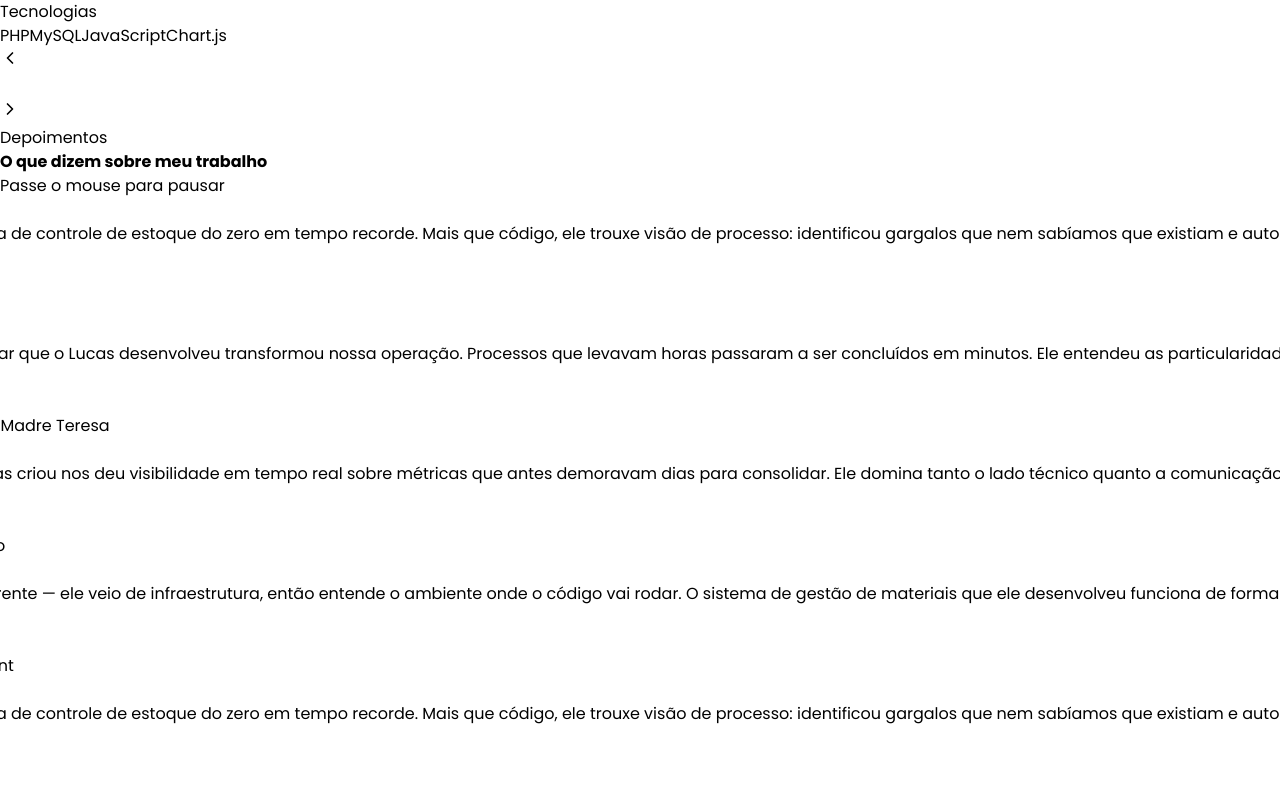
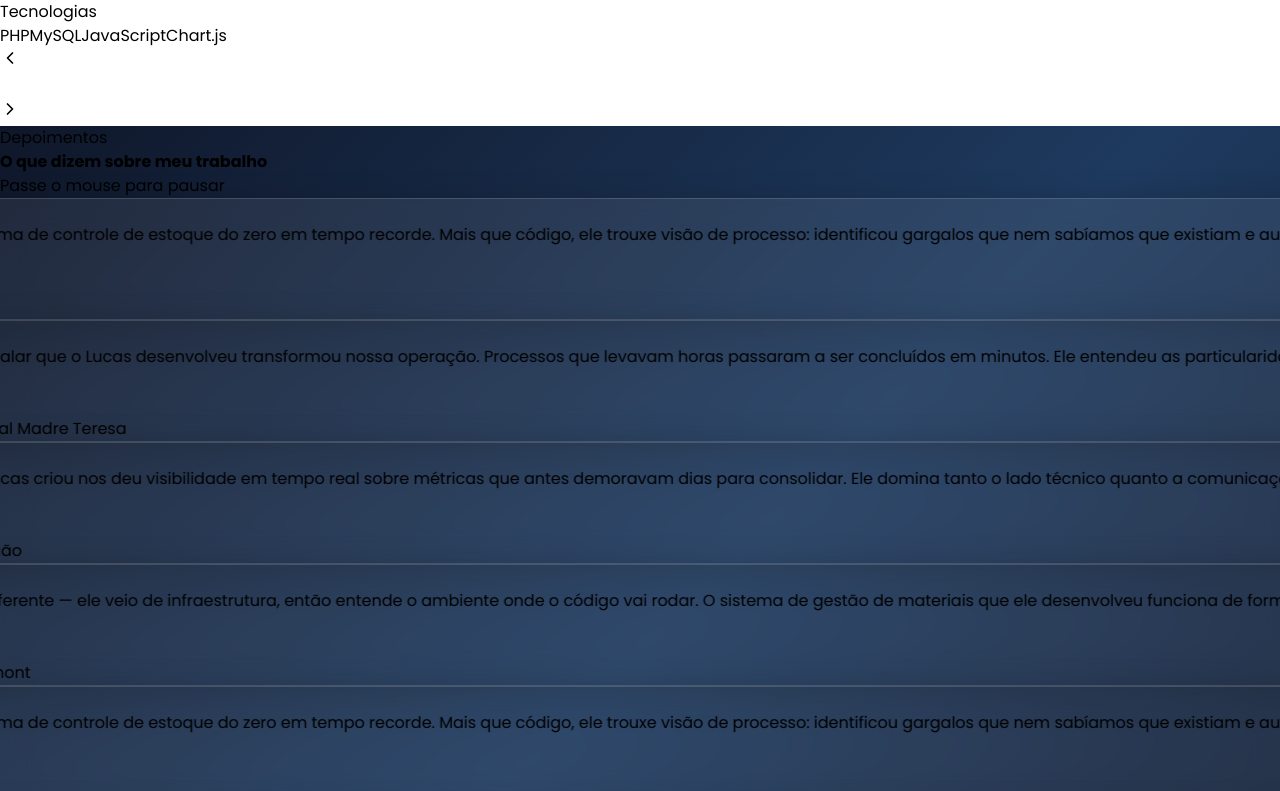
Before and after one commit to lucasandrefernando/lucas-portfolio, a React (Vite) app in the folder client/: page / in a window 1280 px wide. Shown: the part 6109-6900 px from the top of the page. Built offline with nearby package versions, Linux system fonts and the light colour scheme; no server answers.

Commit message:
feat: testimonials glassmorphism dark with pulse avatar and glow orbs

```diff
--- a/client/src/components/TestimonialsSection.tsx
+++ b/client/src/components/TestimonialsSection.tsx
@@ -1,4 +1,4 @@
-import { useState, useEffect, useRef } from 'react';
+import { useState, useEffect } from 'react';
 import { Quote } from 'lucide-react';
 import { motion, useAnimationControls } from 'framer-motion';
 import ScrollReveal from './ScrollReveal';
@@ -35,26 +35,46 @@ function TestimonialCard({ t }: { t: Testimonial }) {
 
   return (
     <motion.div
-      whileHover={{ y: -4, boxShadow: '0 20px 40px -12px rgba(37,99,235,0.15)' }}
+      whileHover={{ y: -6, scale: 1.03 }}
       transition={{ type: 'spring', stiffness: 300, damping: 22 }}
-      className="w-80 shrink-0 bg-white rounded-2xl p-6 border border-gray-100 shadow-sm flex flex-col gap-4 cursor-default select-none"
+      className="w-80 shrink-0 rounded-2xl p-6 flex flex-col gap-5 cursor-default select-none relative overflow-hidden"
+      style={{
+        background: 'rgba(255,255,255,0.08)',
+        backdropFilter: 'blur(16px)',
+        WebkitBackdropFilter: 'blur(16px)',
+        border: '1px solid rgba(255,255,255,0.15)',
+        boxShadow: '0 8px 32px rgba(0,0,0,0.25)',
+      }}
     >
+      {/* Subtle inner glow top */}
+      <div className="absolute inset-x-0 top-0 h-px bg-gradient-to-r from-transparent via-white/30 to-transparent" />
+
       {/* Quote icon */}
-      <Quote className="w-8 h-8 text-blue-100" />
+      <Quote className="w-9 h-9 text-blue-400/60" />
 
       {/* Text */}
-      <p className="text-gray-600 text-sm leading-relaxed flex-1">
+      <p className="text-white/80 text-sm leading-relaxed flex-1">
         "{t.text}"
       </p>
 
       {/* Author */}
-      <div className="flex items-center gap-3 pt-2 border-t border-gray-50">
-        <div className="w-10 h-10 rounded-full bg-gradient-to-br from-blue-500 to-purple-600 flex items-center justify-center text-white font-bold text-sm shrink-0">
-          {initials}
+      <div className="flex items-center gap-3 pt-3 border-t border-white/10">
+        {/* Avatar with pulse ring */}
+        <div className="relative shrink-0">
+          {/* Pulse ring */}
+          <motion.div
+            animate={{ scale: [1, 1.5, 1], opacity: [0.6, 0, 0.6] }}
+            transition={{ duration: 2.5, repeat: Infinity, ease: 'easeInOut' }}
+            className="absolute inset-0 rounded-full bg-blue-400/40"
+          />
+          <div className="relative w-11 h-11 rounded-full bg-gradient-to-br from-blue-400 to-purple-500 flex items-center justify-center text-white font-bold text-sm ring-2 ring-white/20 z-10">
+            {initials}
+          </div>
         </div>
+
         <div>
-          <p className="font-semibold text-gray-900 text-sm">{t.name}</p>
-          <p className="text-gray-400 text-xs">{t.role} · {t.company}</p>
+          <p className="font-semibold text-white text-sm">{t.name}</p>
+          <p className="text-white/50 text-xs">{t.role} · {t.company}</p>
         </div>
       </div>
     </motion.div>
@@ -64,7 +84,6 @@ function TestimonialCard({ t }: { t: Testimonial }) {
 export default function TestimonialsSection() {
   const [testimonials, setTestimonials] = useState<Testimonial[]>(FALLBACK);
   const controls = useAnimationControls();
-  const containerRef = useRef<HTMLDivElement>(null);
 
   useEffect(() => {
     fetch('/api/portfolio/testimonials')
@@ -73,57 +92,67 @@ export default function TestimonialsSection() {
       .catch(() => {});
   }, []);
 
-  // Start infinite marquee
-  useEffect(() => {
+  const startMarquee = () =>
     controls.start({
       x: ['0%', '-50%'],
-      transition: { duration: 28, ease: 'linear', repeat: Infinity },
+      transition: { duration: 30, ease: 'linear', repeat: Infinity },
     });
-  }, [testimonials, controls]);
+
+  useEffect(() => { startMarquee(); }, [testimonials]);
 
   const pause  = () => controls.stop();
-  const resume = () => controls.start({
-    x: ['0%', '-50%'],
-    transition: { duration: 28, ease: 'linear', repeat: Infinity },
-  });
+  const resume = () => startMarquee();
 
-  // Duplicate for seamless loop
   const doubled = [...testimonials, ...testimonials];
 
   return (
-    <section id="depoimentos" className="py-20 bg-gray-50 overflow-hidden">
+    <section
+      id="depoimentos"
+      className="py-20 overflow-hidden relative"
+      style={{ background: 'linear-gradient(135deg, #0f172a 0%, #1e3a5f 50%, #0f172a 100%)' }}
+    >
+      {/* Background glow orbs */}
+      <div className="absolute top-1/2 left-1/4 -translate-y-1/2 w-96 h-96 rounded-full bg-blue-600/10 blur-3xl pointer-events-none" />
+      <div className="absolute top-1/2 right-1/4 -translate-y-1/2 w-96 h-96 rounded-full bg-purple-600/10 blur-3xl pointer-events-none" />
 
       {/* Header */}
       <ScrollReveal>
-        <div className="text-center space-y-4 mb-14 px-4">
-          <span className="inline-block px-4 py-2 bg-blue-100 text-blue-700 rounded-full text-sm font-semibold">
+        <div className="text-center space-y-4 mb-14 px-4 relative z-10">
+          <span className="inline-block px-4 py-2 bg-white/10 text-blue-300 rounded-full text-sm font-semibold border border-white/10">
             Depoimentos
           </span>
-          <h2 className="text-4xl font-bold text-gray-900">
+          <h2 className="text-4xl font-bold text-white">
             O que dizem sobre{' '}
-            <span className="bg-gradient-to-r from-blue-600 to-purple-600 bg-clip-text text-transparent">
+            <span className="bg-gradient-to-r from-blue-400 to-purple-400 bg-clip-text text-transparent">
               meu trabalho
             </span>
           </h2>
-          <p className="text-gray-400 text-sm">Passe o mouse para pausar</p>
+          <p className="text-white/30 text-sm">Passe o mouse para pausar</p>
         </div>
       </ScrollReveal>
 
       {/* Marquee */}
       <ScrollReveal delay={0.1}>
-        {/* Fade edges */}
         <div
           className="relative"
           onMouseEnter={pause}
           onMouseLeave={resume}
         >
-          <div className="pointer-events-none absolute left-0 top-0 bottom-0 w-24 z-10 bg-gradient-to-r from-gray-50 to-transparent" />
-          <div className="pointer-events-none absolute right-0 top-0 bottom-0 w-24 z-10 bg-gradient-to-l from-gray-50 to-transparent" />
+          {/* Left fade */}
+          <div
+            className="pointer-events-none absolute left-0 top-0 bottom-0 w-32 z-10"
+            style={{ background: 'linear-gradient(to right, #0f172a, transparent)' }}
+          />
+          {/* Right fade */}
+          <div
+            className="pointer-events-none absolute right-0 top-0 bottom-0 w-32 z-10"
+            style={{ background: 'linear-gradient(to left, #0f172a, transparent)' }}
+          />
 
-          <div ref={containerRef} className="overflow-hidden py-4">
+          <div className="overflow-hidden py-6 px-4">
             <motion.div
               animate={controls}
-              className="flex gap-6"
+              className="flex gap-5"
               style={{ width: 'max-content' }}
             >
               {doubled.map((t, i) => (
```
